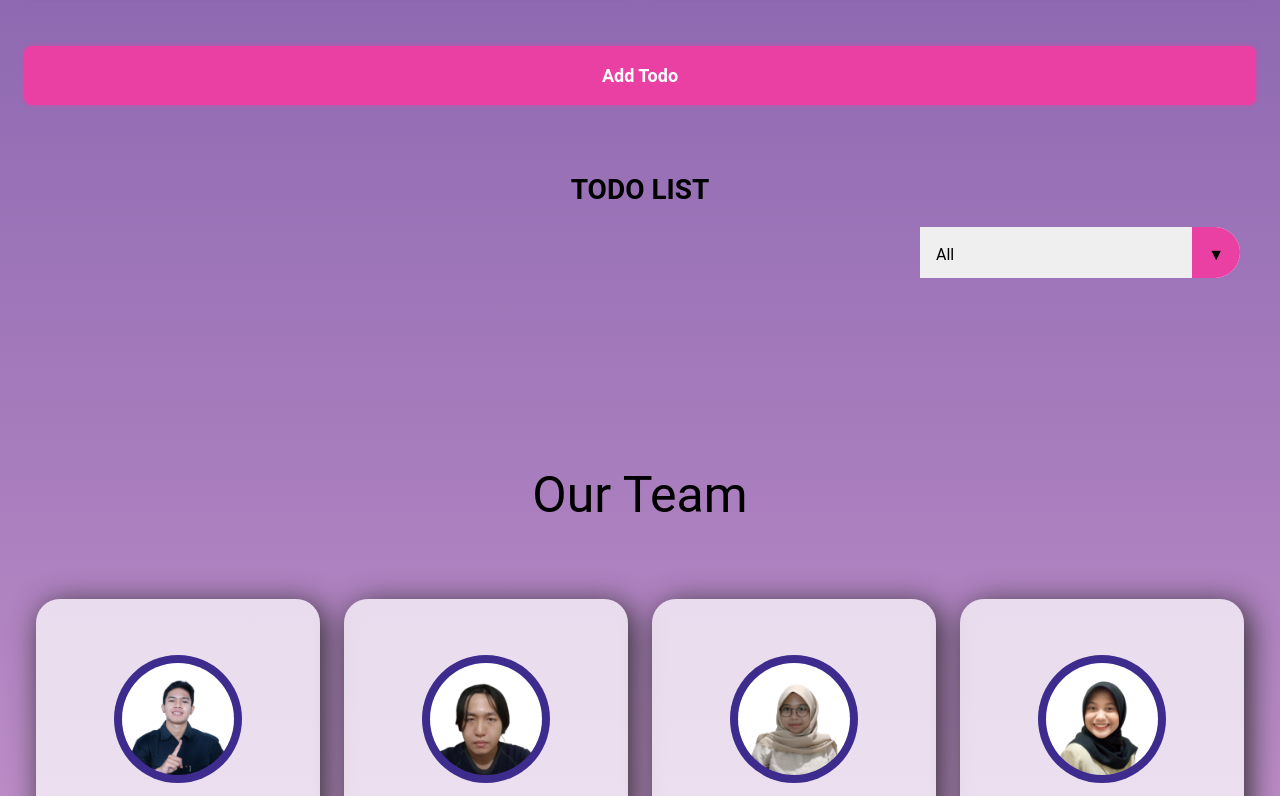
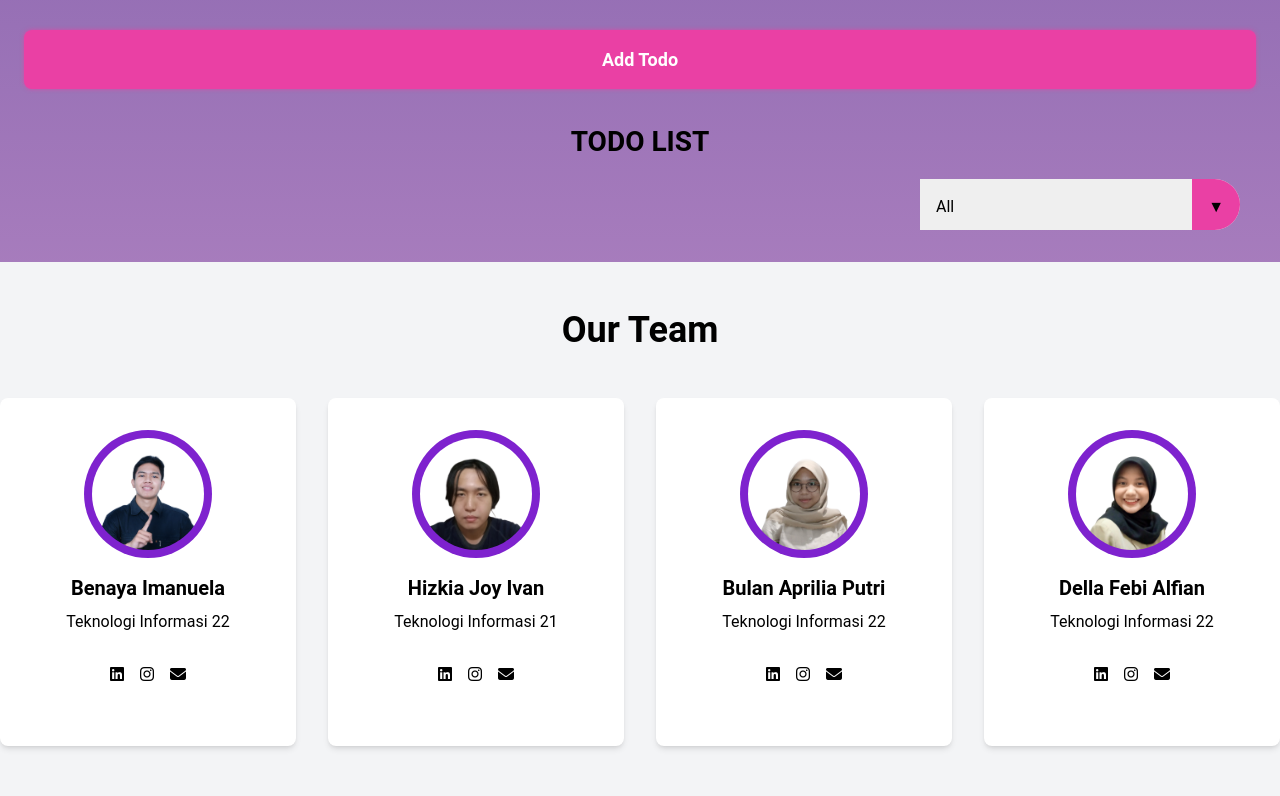
Before and after one commit to eben4ya/PROJECT-NIGHT-LOGIN, a React (Create React App) app in the folder client/: page / in a window 1280 px wide. Shown: the part 1464-2260 px from the top of the page. Built offline with nearby package versions, Linux system fonts and the light colour scheme.

Commit message:
slicing tailwind ourteam

```diff
--- a/client/src/components/ourteam/OurTeam.css
+++ /dev/null
@@ -1,102 +0,0 @@
-.ourTeam-container {
-    box-sizing: border-box;
-}
-
-.ourTeam-container h2 {
-    text-align: center;
-    margin: 100px auto 50px;
-    font-size: 50px;
-}
-
-.ourTeam-container .member {
-    display: flex;
-    flex-wrap: wrap;
-}
-
-.member .member-box {
-    width: 100%;
-    padding: 0.5em 0;
-}
-
-.member .member-container {
-    background-color: rgba(255, 255, 255, 0.723);
-    border-radius: 1.5rem;
-    padding: 3.5em 1em;
-    text-align: center;
-    box-shadow: 5px 5px 30px rgb(46, 46, 46);
-    cursor: pointer;
-    transition: 0, 5s;
-}
-
-.member-container:hover {
-    background: linear-gradient(#8573dd, #4d4375);
-    color: #ffffff;
-}
-
-
-.member-container:hover .fab {
-    color: #ffffff;
-}
-
-.member-container:hover .fa {
-    color: #ffffff;
-}
-
-.img-container {
-    width: 8em;
-    height: 8em;
-    background-color: #3d2c8d;
-    padding: 0.5em;
-    border-radius: 50%;
-    margin: 0 auto 2em auto;
-}
-
-.member-container img {
-    width: 100%;
-    border-radius: 50%;
-}
-
-.member-container:hover .img-container {
-    transform: scale(1.15);
-}
-
-.member-container h1 {
-    margin: 10px auto 10px;
-    font-size: 20px;
-}
-
-.ourTeam-container .fab {
-    margin: 20px 10px 20px;
-    color: #3d2c8d;
-    text-decoration: none;
-    font-size: 20px;
-}
-
-.ourTeam-container .fa {
-    margin: 20px 10px 20px;
-    color: #3d2c8d;
-    text-decoration: none;
-    font-size: 20px;
-}
-
-@media screen and (min-width: 768px) {
-    section {
-        padding: 1em 7em;
-    }
-}
-
-@media screen and (min-width: 992px) {
-    section {
-        padding: 1em;
-    }
-
-    .member-container {
-        padding: 5em 1em;
-    }
-
-    .member-box {
-        flex: 0 0 23%;
-        max-width: 23%;
-        margin: 0.5em auto;
-    }
-}
--- a/client/src/components/ourteam/OurTeam.jsx
+++ b/client/src/components/ourteam/OurTeam.jsx
@@ -1,66 +1,63 @@
-import './OurTeam.css'
-import React from 'react'
+import React from 'react';
 
 const OurTeam = () => {
   return (
-
-    <div className="ourTeam-container" id="ourTeam">
-        <section>
-            <h2>Our Team</h2>
-            <div className="member">
-                <div className="member-box">
-                    <div className="member-container">
-                        <div className="img-container">
-                            <img src="/img/Ben.png" alt="Foto Ben"/>
+    <div className="bg-gray-100 py-12" id="ourTeam">
+      <div className="container mx-auto">
+        <h2 className="text-center text-4xl font-bold mb-12">Our Team</h2>
+        <div className="flex flex-wrap -mx-4">
+          <div className="w-full sm:w-1/2 md:w-1/4 lg:w-1/4 xl:w-1/4 px-4 mb-8">
+            <div className="bg-white rounded-lg py-8 px-4 shadow-md text-center hover:bg-gradient-to-b hover:from-purple-600 hover:to-indigo-700 hover:text-white transition hover:scale-110 duration-500">
+              <div className="w-32 h-32 py-2 bg-purple-700 rounded-full mx-auto mb-4">
+                 <img src="img/Ben.png" alt="Team Member" className="w-28 h-28 object-cover rounded-full mx-auto" />
               </div>
-                        <h1><strong>Benaya Imanuela</strong></h1>
+              <h1 className="text-xl font-bold mb-2">Benaya Imanuela</h1>
               <p>Teknologi Informasi 22</p>
-                        <a className="fab fa-linkedin" href="https://www.linkedin.com/in/benaya-imanuela/"> </a>
-                        <a className="fab fa-instagram" href="https://instagram.com/ebenaya_imanuela"> </a>
-                        <a className="fa fa-envelope" href="mailto:benayaimanuela2004@mail.ugm.ac.id"> </a>
+              <a className="fab fa-linkedin my-8 mx-2" href="https://www.linkedin.com/in/benaya-imanuela/"></a>
+              <a className="fab fa-instagram mx-2" href="https://instagram.com/ebenaya_imanuela"></a>
+              <a className="fa fa-envelope mx-2" href="mailto:benayaimanuela2004@mail.ugm.ac.id"></a>
             </div>
           </div>
-                <div className="member-box">
-                    <div className="member-container">
-                        <div className="img-container">
-                            <img src="/img/ivan.png" alt="Foto Ivan"/>
+          <div className="w-full sm:w-1/2 md:w-1/4 lg:w-1/4 xl:w-1/4 px-4 mb-8">
+            <div className="bg-white rounded-lg py-8 px-4 shadow-md text-center hover:bg-gradient-to-b hover:from-purple-600 hover:to-indigo-700 hover:text-white transition hover:scale-110  duration-500">
+              <div className="w-32 h-32 py-2 bg-purple-700 rounded-full mx-auto mb-4">
+                <img src="img/ivan.png" alt="Team Member" className="w-28 h-28 object-cover rounded-full mx-auto" />
               </div>
-                        <h1><strong>Hizkia Joy Ivan</strong></h1>
+              <h1 className="text-xl font-bold mb-2">Hizkia Joy Ivan</h1>
               <p>Teknologi Informasi 21</p>
-                        <a className="fab fa-linkedin" href="https://www.linkedin.com/in/hizkia-joy-ivan?originalSubdomain=id"> </a>
-                        <a className="fab fa-instagram" href="https://instagram.com/ivanjoy17"> </a>
-                        <a className="fa fa-envelope" href="mailto:joyivan6@gmail.com"> </a>
+              <a className="fab fa-linkedin my-8 mx-2" href="https://www.linkedin.com/in/hizkia-joy-ivan?originalSubdomain=id"></a>
+              <a className="fab fa-instagram mx-2" href="https://instagram.com/ivanjoy17"></a>
+              <a className="fa fa-envelope mx-2" href="mailto:joyivan6@gmail.com"></a>
             </div>
           </div>
-                <div className="member-box">
-                    <div className="member-container">
-                        <div className="img-container">
-                            <img src="/img/Bulan.png" alt="Foto Bulan"/>
+          <div className="w-full sm:w-1/2 md:w-1/4 lg:w-1/4 xl:w-1/4 px-4 mb-8">
+            <div className="bg-white rounded-lg py-8 px-4 shadow-md text-center hover:bg-gradient-to-b hover:from-purple-600 hover:to-indigo-700 hover:text-white transition hover:scale-110  duration-500">
+              <div className="w-32 h-32 py-2 bg-purple-700 rounded-full mx-auto mb-4">
+                <img src="img/Bulan.png" alt="Team Member" className="w-28 h-28 object-cover rounded-full mx-auto" />
               </div>
-                        <h1><strong>Bulan Aprilia Putri</strong></h1>
+              <h1 className="text-xl font-bold mb-2">Bulan Aprilia Putri</h1>
               <p>Teknologi Informasi 22</p>
-                        <a className="fab fa-linkedin" href="https://www.linkedin.com/in/bulan-aprilia-putri-murela-26ab6724b/"> </a>
-                        <a className="fab fa-instagram" href="https://instagram.com/bulanmurela"> </a>
-                        <a className="fa fa-envelope" href="mailto:bulanapriliaputrimurela@mail.ugm.ac.id"> </a>
+              <a className="fab fa-linkedin my-8 mx-2" href="https://www.linkedin.com/in/bulan-aprilia-putri-murela-26ab6724b/"></a>
+              <a className="fab fa-instagram mx-2" href="https://instagram.com/bulanmurela"></a>
+              <a className="fa fa-envelope mx-2" href="mailto:bulanapriliaputrimurela@mail.ugm.ac.id"></a>
             </div>
           </div>
-                <div className="member-box">
-                    <div className="member-container">
-                        <div className="img-container">
-                            <img src="/img/della.png" alt="Foto Della"/>
+          <div className="w-full sm:w-1/2 md:w-1/4 lg:w-1/4 xl:w-1/4 px-4 mb-8">
+            <div className="bg-white rounded-lg py-8 px-4 shadow-md text-center hover:bg-gradient-to-b hover:from-purple-600 hover:to-indigo-700 hover:text-white transition hover:scale-110  duration-500">
+              <div className="w-32 h-32 py-2 bg-purple-700 rounded-full mx-auto mb-4">
+                <img src="img/della.png" alt="Team Member" className="w-28 h-28 object-cover rounded-full mx-auto" />
               </div>
-                        <h1><strong>Della Febi Alfian</strong></h1>
+              <h1 className="text-xl font-bold mb-2">Della Febi Alfian</h1>
               <p>Teknologi Informasi 22</p>
-                        <a className="fab fa-linkedin" href="https://www.linkedin.com/in/dellafebialfian"> </a>
-                        <a className="fab fa-instagram" href="https://instagram.com/dellafebi"> </a>
-                        <a className="fa fa-envelope" href="mailto:dellafebialfian@mail.ugm.ac.id"> </a>
+              <a className="fab fa-linkedin my-8 mx-2" href="https://www.linkedin.com/in/dellafebialfian"></a>
+              <a className="fab fa-instagram mx-2" href="https://instagram.com/dellafebi"></a>
+              <a className="fa fa-envelope mx-2" href="mailto:dellafebialfian@mail.ugm.ac.id"></a>
             </div>
           </div>
         </div>
-        </section>
       </div>
+    </div>
+  );
+};
 
-  )
-}
-
-export default OurTeam
+export default OurTeam;
```
Lines whose indentation alone changed are shown as unchanged.
